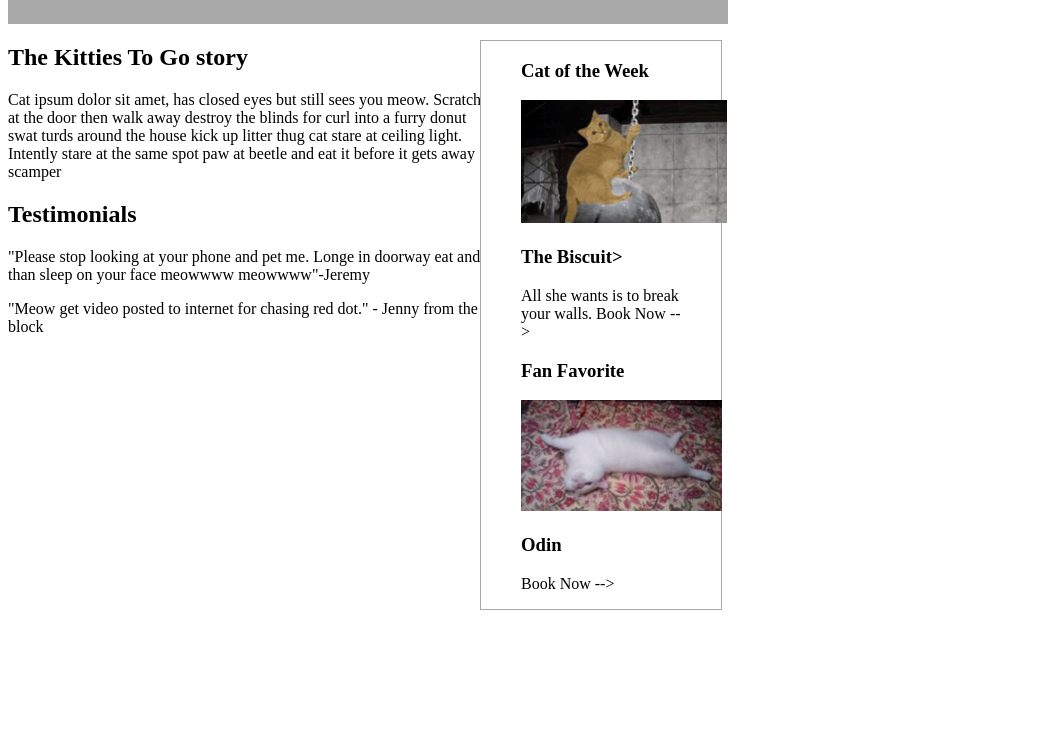
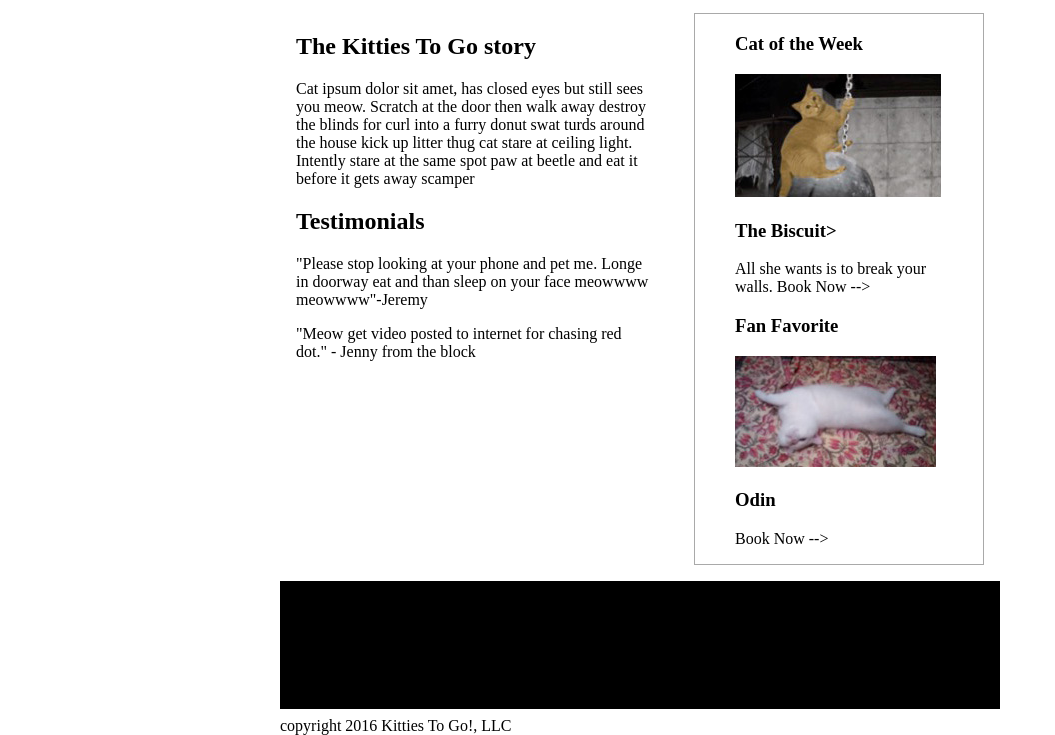
Before and after one commit to MissElle/cat-rental, a plain HTML site: page index.html in a window 1280 px wide. Shown: the part 264-999 px from the top of the page, without its empty margins (0-1055 px from the left). Before the commit the page ends 874 px from the top, so only its background shows below. Drawn offline with Linux system fonts and the light colour scheme.

Commit message:
changed the div class container to a wrap around all other block tags. Added styling to control max width and center it in webpage. Altered the aside and article tag styling to include width percentages as well as float proproperties. Now the two tags fit in website just fine.

```diff
--- a/index.html
+++ b/index.html
@@ -5,6 +5,8 @@
     <link rel="stylesheet" type="text/css" href="stylesheets/stylesheet.css">
   </head>
   <body>
+
+  <div class="container">
 
     <header>
       <h1>Kitties To Go!</h1>
@@ -57,5 +59,7 @@
       <p>copyright 2016 Kitties To Go!, LLC</p>
     </footer>
 
+  </div>
+
   </body>
 </html>
--- a/stylesheets/stylesheet.css
+++ b/stylesheets/stylesheet.css
@@ -1,44 +1,43 @@
 header {
-  position: absolute;
-  top: 0px;
-  width: 45rem;
   min-height: 15rem;
   background-color: black;
   font-family: Helvetica;
 }
 
 nav {
-  position: absolute;
-  top: 15rem;
-  width: 45rem;
   height: 3rem;
   background-color: darkgray;
 }
 
 article {
-  position: absolute;
-  top:18rem;
-  width: 30rem;
+  float: left;
+  width: 50%;
+  margin: 1rem;
+  overflow: hidden;
   background-color: white;
 }
 
 aside {
-  position:absolute;
-  top: 19rem;
-  width: 15rem;
-  left: 30rem;
+  float: right;
+  width: 40%;
+  margin: 1rem;
+  overflow: hidden;
   border-width: 1px 1px 1px 1px;
   border-color: darkgray;
   border-style:solid;
 }
 
 footer {
-  position:absolute;
-  bottom: auto;
-  width: 45rem;
+  clear: both;
   height: 8rem;
   background-color: black;
 
+}
+
+div.container {
+  width: 45rem;
+  position: relative;
+  margin: auto;
 }
 
 h1 {
```
